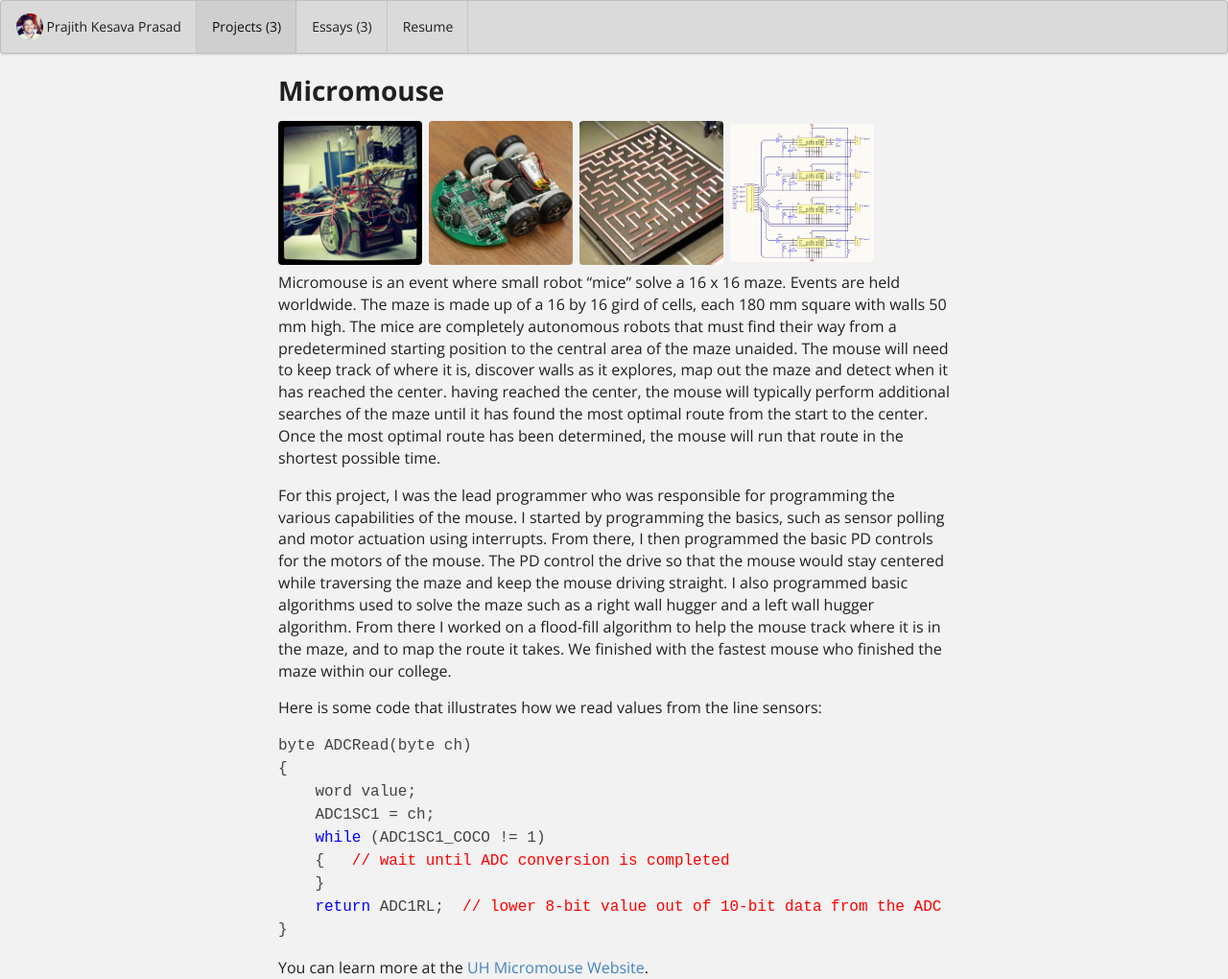
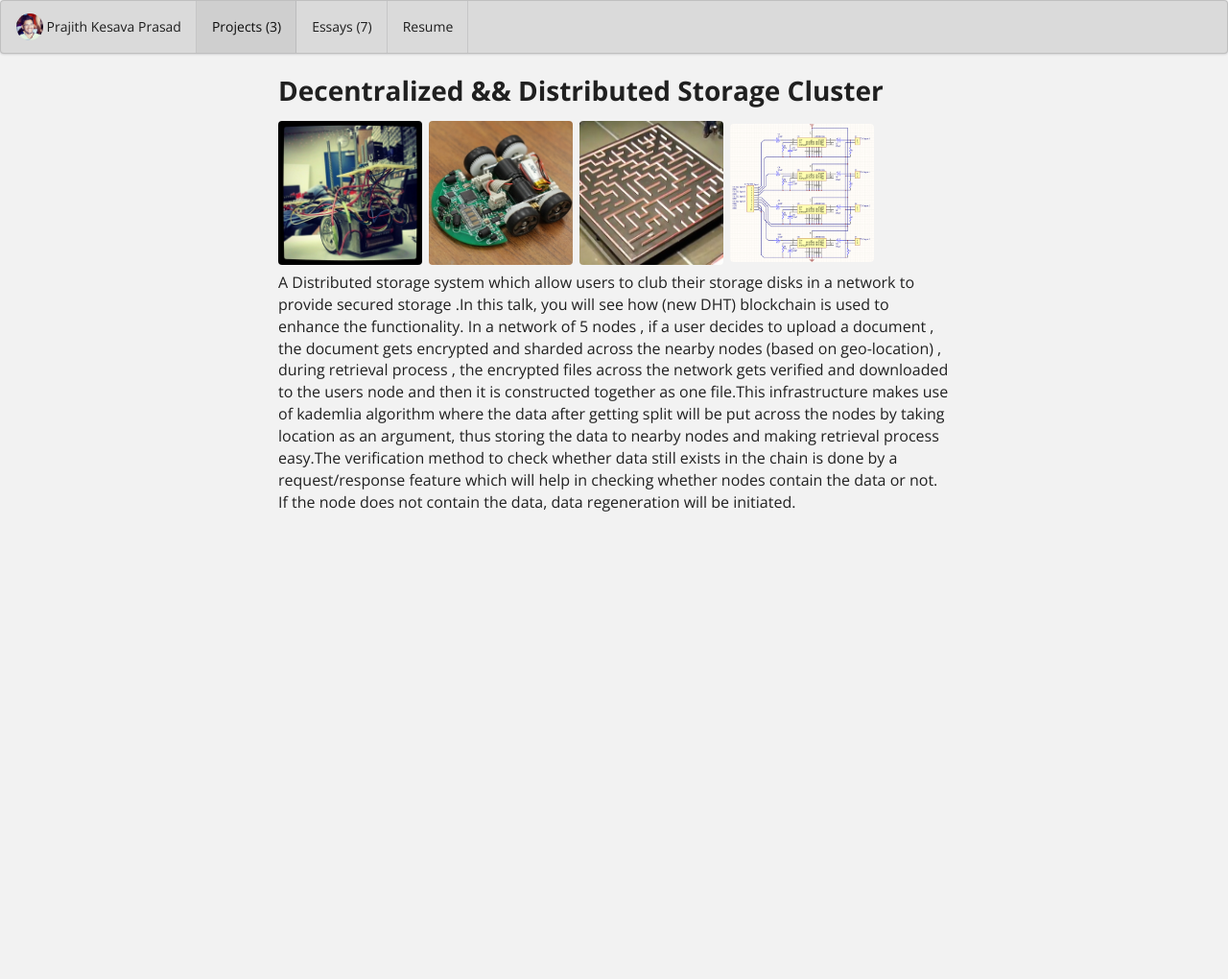
Before and after one commit to pkesavap/pkesavap.github.io, a Jekyll site: the page built from projects/project-1.md, in a window 1280 px wide. Shown: the whole page at 96% size. Built offline with Jekyll 4.4.1, drawn with Linux system fonts in a browser that asks for light colours; after the commit the page ends 900 px from its top, so only the background shows below that.

````diff
--- a/projects/project-1.md
+++ b/projects/project-1.md
@@ -2,15 +2,15 @@
 layout: project
 type: project
 image: images/micromouse.jpg
-title: Micromouse
+title: Decentralized && Distributed Storage Cluster
 permalink: projects/micromouse
 # All dates must be YYYY-MM-DD format!
-date: 2015-07-01
+date: 2019-09-01
 labels:
-  - Robotics
-  - Arduino
-  - C++
-summary: My team developed a robotic mouse that won first place in the 2015 UH Micromouse competition.
+  - Blockchain
+  - Software Defined Storage
+  -
+summary:
 ---
 
 <div class="ui small rounded images">
@@ -20,22 +20,8 @@ summary: My team developed a robotic mouse that won first place in the 2015 UH M
   <img class="ui image" src="../images/micromouse-circuit.png">
 </div>
 
-Micromouse is an event where small robot “mice” solve a 16 x 16 maze.  Events are held worldwide.  The maze is made up of a 16 by 16 gird of cells, each 180 mm square with walls 50 mm high.  The mice are completely autonomous robots that must find their way from a predetermined starting position to the central area of the maze unaided.  The mouse will need to keep track of where it is, discover walls as it explores, map out the maze and detect when it has reached the center.  having reached the center, the mouse will typically perform additional searches of the maze until it has found the most optimal route from the start to the center.  Once the most optimal route has been determined, the mouse will run that route in the shortest possible time.
+A Distributed storage system which allow users to club their storage disks in a network to provide secured storage .In this talk, you will see how (new DHT) blockchain is used to enhance the functionality. In a network of 5 nodes , if a user decides to upload a document , the document gets encrypted and sharded across the nearby nodes (based on geo-location) , during retrieval process , the encrypted files across the network gets verified and downloaded to the users node and then it is constructed together as one file.This infrastructure makes use of kademlia algorithm where the data after getting split will be put across the nodes by taking location as an argument, thus storing the data to nearby nodes and making retrieval process easy.The verification method to check whether data still exists in the chain is done by a request/response feature which will help in checking whether nodes contain the data or not. If the node does not contain the data, data regeneration will be initiated.
 
-For this project, I was the lead programmer who was responsible for programming the various capabilities of the mouse.  I started by programming the basics, such as sensor polling and motor actuation using interrupts.  From there, I then programmed the basic PD controls for the motors of the mouse.  The PD control the drive so that the mouse would stay centered while traversing the maze and keep the mouse driving straight.  I also programmed basic algorithms used to solve the maze such as a right wall hugger and a left wall hugger algorithm.  From there I worked on a flood-fill algorithm to help the mouse track where it is in the maze, and to map the route it takes.  We finished with the fastest mouse who finished the maze within our college.
-
-Here is some code that illustrates how we read values from the line sensors:
 
 ```js
-byte ADCRead(byte ch)
-{
-    word value;
-    ADC1SC1 = ch;
-    while (ADC1SC1_COCO != 1)
-    {   // wait until ADC conversion is completed
-    }
-    return ADC1RL;  // lower 8-bit value out of 10-bit data from the ADC
-}
 ```
-
-You can learn more at the [UH Micromouse Website](http://www-ee.eng.hawaii.edu/~mmouse/about.html).
````
Also changed, not shown: _data/bio.json (+11 -18 lines), essays/2016-04-17.md (added, +56 -0 lines), essays/2016-05-09.md (added, +32 -0 lines), essays/2017-03-05.md (added, +19 -0 lines), essays/2017-04-10.md (added, +22 -0 lines), projects/project-3.md (+3 -2 lines).
